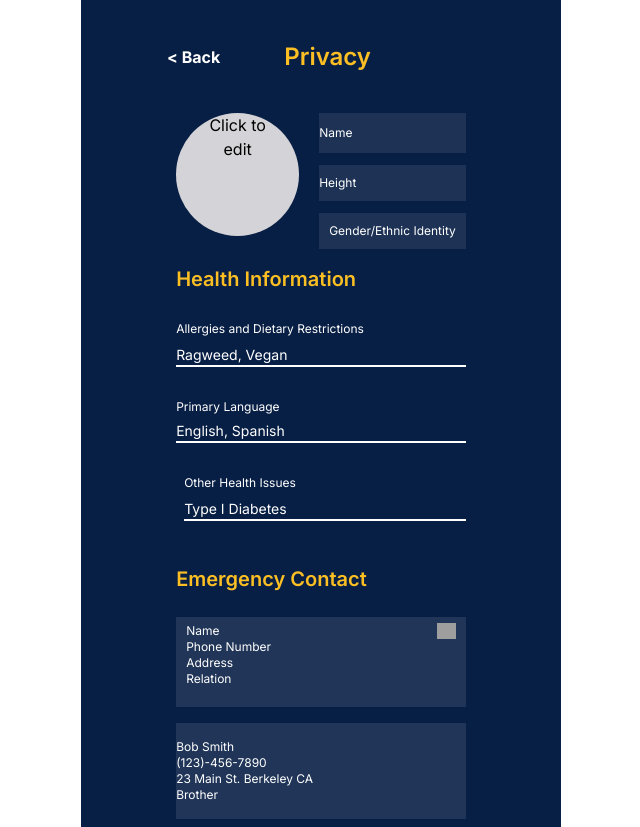
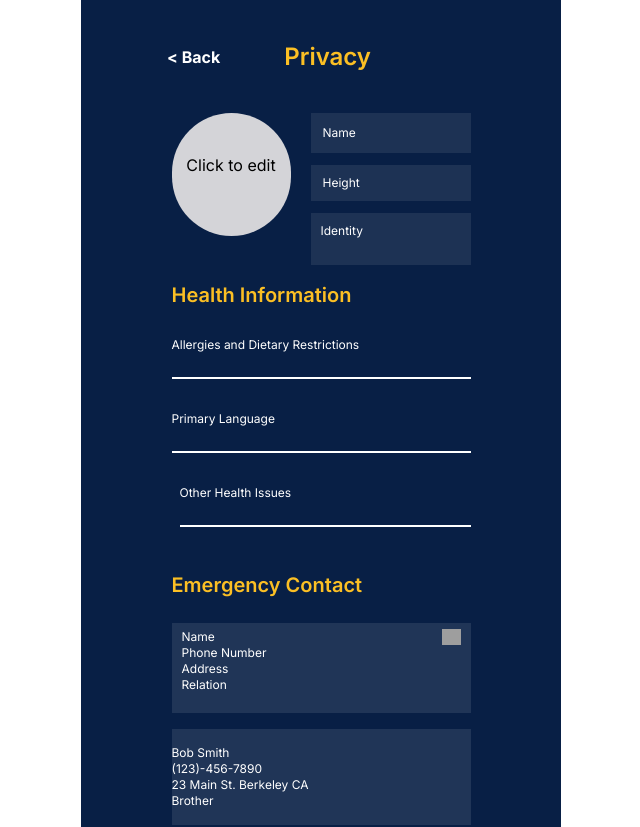
Before and after one commit to alexandrialin/bear-watch, a Next.js app in the folder react/: page /profile in a window 1280 px wide. Shown: the top 827 px of the page, without its empty margins (319-959 px from the left). Built offline with nearby package versions, Linux system fonts and the light colour scheme; grey boxes are pictures that could not be loaded.

Commit message:
switching out images of icons to real icons

```diff
--- a/react/src/app/bot-setup/page.js
+++ b/react/src/app/bot-setup/page.js
@@ -74,7 +74,7 @@ export default function MyComponent() {
           type="text"
           name="safeword"
           placeholder="Enter safe word"
-          className="shrink-0 bg-white rounded-md border border-black border-solid h-[35px] w-[196px] px-2 text-black" // Added text-black for black text color
+          className="shrink-0 bg-white rounded-md border border-black border-solid h-[35px] w-[196px] px-2 text-black"
         />
       </div>
 
@@ -97,11 +97,11 @@ export default function MyComponent() {
           Record Video
         </div>
         <div className="flex justify-center items-center">
-          <img
-            loading="lazy"
-            src="https://cdn.builder.io/api/v1/image/assets/TEMP/f3c10e63a5414910e49b975223dbe6b2cc516faa2ec1105be49f34c7840e037c?apiKey=308dd41c1b654e0d93a9458741b2ee85&"
-            className="w-14 aspect-[1.92]"
-          />
+        <label className="relative inline-block w-14 h-8">
+          <input type="checkbox" className="opacity-0 w-0 h-0 peer" />
+          <span className="absolute inset-0 bg-gray-300 rounded-full transition-colors duration-200 ease-in-out cursor-pointer before:absolute before:bottom-1 before:left-1 before:bg-white before:rounded-full before:h-6 before:w-6 before:transition-transform before:duration-200 before:ease-in-out peer-checked:bg-green-400 peer-checked:before:translate-x-6"></span>
+        </label>
+
         </div>
       </div>
       <div className="flex gap-5 px-5 py-3.5 mt-8 w-full rounded-xl bg-neutral-500 bg-opacity-30">
@@ -109,11 +109,12 @@ export default function MyComponent() {
           Record Audio
         </div>
         <div className="flex justify-center items-center">
-          <img
-            loading="lazy"
-            src="https://cdn.builder.io/api/v1/image/assets/TEMP/f3c10e63a5414910e49b975223dbe6b2cc516faa2ec1105be49f34c7840e037c?apiKey=308dd41c1b654e0d93a9458741b2ee85&"
-            className="w-14 aspect-[1.92]"
-          />
+        <label className="relative inline-block w-14 h-8">
+          <input type="checkbox" className="opacity-0 w-0 h-0 peer" />
+          <span className="absolute inset-0 bg-gray-300 rounded-full transition-colors duration-200 ease-in-out cursor-pointer before:absolute before:bottom-1 before:left-1 before:bg-white before:rounded-full before:h-6 before:w-6 before:transition-transform before:duration-200 before:ease-in-out peer-checked:bg-green-400 peer-checked:before:translate-x-6"></span>
+        </label>
+
+
         </div>
       </div>
       <div className="justify-center self-center px-7 py-4 mt-11 text-2l font-bold text-center text-black bg-amber-400 rounded-3xl">
--- a/react/src/app/privacy/page.js
+++ b/react/src/app/privacy/page.js
@@ -27,11 +27,11 @@ export default function MyComponent() {
               Share Route
             </div>
             <div className="flex justify-center items-center">
-              <img
-                loading="lazy"
-                src="https://cdn.builder.io/api/v1/image/assets/TEMP/d78a63125d9edb4778753bf328b084f3eed28da0681fe4c1e42ff5447feb7a7c?apiKey=308dd41c1b654e0d93a9458741b2ee85&"
-                className="aspect-[1.82] w-[53px]"
-              />
+            <label className="relative inline-block w-14 h-8">
+              <input type="checkbox" className="opacity-0 w-0 h-0 peer" />
+              <span className="absolute inset-0 bg-gray-300 rounded-full transition-colors duration-200 ease-in-out cursor-pointer before:absolute before:bottom-1 before:left-1 before:bg-white before:rounded-full before:h-6 before:w-6 before:transition-transform before:duration-200 before:ease-in-out peer-checked:bg-green-400 peer-checked:before:translate-x-6"></span>
+            </label>
+
             </div>
           </div>
       </div>
@@ -41,11 +41,11 @@ export default function MyComponent() {
               Share Health Info
             </div>
             <div className="flex justify-center items-center">
-              <img
-                loading="lazy"
-                src="https://cdn.builder.io/api/v1/image/assets/TEMP/d78a63125d9edb4778753bf328b084f3eed28da0681fe4c1e42ff5447feb7a7c?apiKey=308dd41c1b654e0d93a9458741b2ee85&"
-                className="aspect-[1.82] w-[53px]"
-              />
+            <label className="relative inline-block w-14 h-8">
+              <input type="checkbox" className="opacity-0 w-0 h-0 peer" />
+              <span className="absolute inset-0 bg-gray-300 rounded-full transition-colors duration-200 ease-in-out cursor-pointer before:absolute before:bottom-1 before:left-1 before:bg-white before:rounded-full before:h-6 before:w-6 before:transition-transform before:duration-200 before:ease-in-out peer-checked:bg-green-400 peer-checked:before:translate-x-6"></span>
+            </label>
+
             </div>
           </div>
       </div>
@@ -55,11 +55,11 @@ export default function MyComponent() {
               Enable Camera Access
             </div>
             <div className="flex justify-center items-center">
-              <img
-                loading="lazy"
-                src="https://cdn.builder.io/api/v1/image/assets/TEMP/d78a63125d9edb4778753bf328b084f3eed28da0681fe4c1e42ff5447feb7a7c?apiKey=308dd41c1b654e0d93a9458741b2ee85&"
-                className="aspect-[1.82] w-[53px]"
-              />
+            <label className="relative inline-block w-14 h-8">
+              <input type="checkbox" className="opacity-0 w-0 h-0 peer" />
+              <span className="absolute inset-0 bg-gray-300 rounded-full transition-colors duration-200 ease-in-out cursor-pointer before:absolute before:bottom-1 before:left-1 before:bg-white before:rounded-full before:h-6 before:w-6 before:transition-transform before:duration-200 before:ease-in-out peer-checked:bg-green-400 peer-checked:before:translate-x-6"></span>
+            </label>
+
             </div>
           </div>
       </div>
@@ -69,11 +69,11 @@ export default function MyComponent() {
               Enable Microphone Access
             </div>
             <div className="flex justify-center items-center">
-              <img
-                loading="lazy"
-                src="https://cdn.builder.io/api/v1/image/assets/TEMP/d78a63125d9edb4778753bf328b084f3eed28da0681fe4c1e42ff5447feb7a7c?apiKey=308dd41c1b654e0d93a9458741b2ee85&"
-                className="aspect-[1.82] w-[53px]"
-              />
+            <label className="relative inline-block w-14 h-8">
+              <input type="checkbox" className="opacity-0 w-0 h-0 peer" />
+              <span className="absolute inset-0 bg-gray-300 rounded-full transition-colors duration-200 ease-in-out cursor-pointer before:absolute before:bottom-1 before:left-1 before:bg-white before:rounded-full before:h-6 before:w-6 before:transition-transform before:duration-200 before:ease-in-out peer-checked:bg-green-400 peer-checked:before:translate-x-6"></span>
+            </label>
+
             </div>
           </div>
       </div>
--- a/react/src/app/profile/page.js
+++ b/react/src/app/profile/page.js
@@ -10,7 +10,7 @@ export default function MyComponent() {
           <div className="flex flex-row mr-36">
             <div className="box-border relative shrink-0 my-auto mr-16 ml-10 h-auto text-left max-sm:mr-14 max-sm:text-xl">
               <p>
-              <Link href="/setting-choice">
+              <Link href="/">
                 <strong className="text-white">&lt; Back</strong>
                 </Link>
               </p>
@@ -23,18 +23,33 @@ export default function MyComponent() {
         {/* end of header */}
         <div className="flex flex-col pt-10 px-5 max-w-[339px]">
       <div className="flex gap-5 justify-between">
-        <div className="justify-center items-center px-8 text-base text-center text-black rounded-full bg-zinc-300 h-[123px] w-[123px]">
+        <div className="justify-center items-center pt-10 text-base text-center text-black rounded-full bg-zinc-300 h-[123px] w-[123px]">
           Click to edit
         </div>
         <div className="flex flex-col self-start text-xs text-white">
-          <div className="justify-center py-3 whitespace-nowrap bg-zinc-300 bg-opacity-10">
+          <div className="justify-center pl-3 py-3 whitespace-nowrap bg-zinc-300 bg-opacity-10 w-40">
             Name
+            <input
+              type="text"
+              name="name"
+              className="w-[196px] px-2 text-white bg-transparent border-none focus:outline-none focus:border focus:border-black"
+            />
           </div>
-          <div className="justify-center py-2.5 mt-3 whitespace-nowrap bg-zinc-300 bg-opacity-10">
+          <div className="justify-center pl-3 py-2.5 mt-3 whitespace-nowrap bg-zinc-300 bg-opacity-10 w-40">
             Height
+            <input
+              type="text"
+              name="height"
+              className="w-[196px] px-2 text-white bg-transparent border-none focus:outline-none focus:border focus:border-black"
+            />
           </div>
-          <div className="justify-center px-2.5 py-2.5 mt-3 bg-zinc-300 bg-opacity-10">
-            Gender/Ethnic Identity
+          <div className="justify-center px-2.5 py-2.5 mt-3 bg-zinc-300 bg-opacity-10 w-40">
+            Identity
+            <input
+              type="text"
+              name="identity"
+              className="w-[196px] px-2 text-white bg-transparent border-none focus:outline-none focus:border focus:border-black"
+            />
           </div>
         </div>
       </div>
@@ -43,17 +58,29 @@ export default function MyComponent() {
       </div>
       <div className="flex flex-col mt-7 w-full text-white">
         <div className="w-full text-xs">Allergies and Dietary Restrictions</div>
-        <div className="mt-2 w-full text-sm">Ragweed, Vegan</div>
+        <input
+              type="text"
+              name="allergy"
+              className="w-[196px] px-2 text-white bg-transparent border-none focus:outline-none focus:border focus:border-black"
+            />
         <div className="w-full bg-white border border-white border-solid min-h-[2px]" />
       </div>
       <div className="flex flex-col mt-8 w-full text-white">
         <div className="w-full text-xs">Primary Language</div>
-        <div className="mt-1.5 w-full text-sm">English, Spanish</div>
+        <input
+              type="text"
+              name="language"
+              className="w-[196px] px-2 text-white bg-transparent border-none focus:outline-none focus:border focus:border-black"
+            />
         <div className="w-full bg-white border border-white border-solid min-h-[2px]" />
       </div>
       <div className="flex flex-col py-2 pl-2 mt-6 w-full text-white bg-white bg-opacity-0">
         <div className="text-xs">Other Health Issues</div>
-        <div className="mt-2 text-sm">Type I Diabetes</div>
+        <input
+              type="text"
+              name="health-issue"
+              className="w-[196px] px-2 text-white bg-transparent border-none focus:outline-none focus:border focus:border-black"
+            />
         <div className="shrink-0 h-0.5 bg-white border border-white border-solid" />
       </div>
       <div className="mt-9 w-full text-xl font-semibold text-amber-400">
@@ -84,15 +111,6 @@ export default function MyComponent() {
         <br />
         Brother
       </div>
-      <div className="justify-center py-4 mt-4 w-full text-xs text-white bg-zinc-100 bg-opacity-10">
-        Jane Doe
-        <br />
-        (123)-999-9999
-        <br />
-        100 Bancroft Ave. Berkeley CA
-        <br />
-        Mother
-      </div>
     </div>
 
 
```
